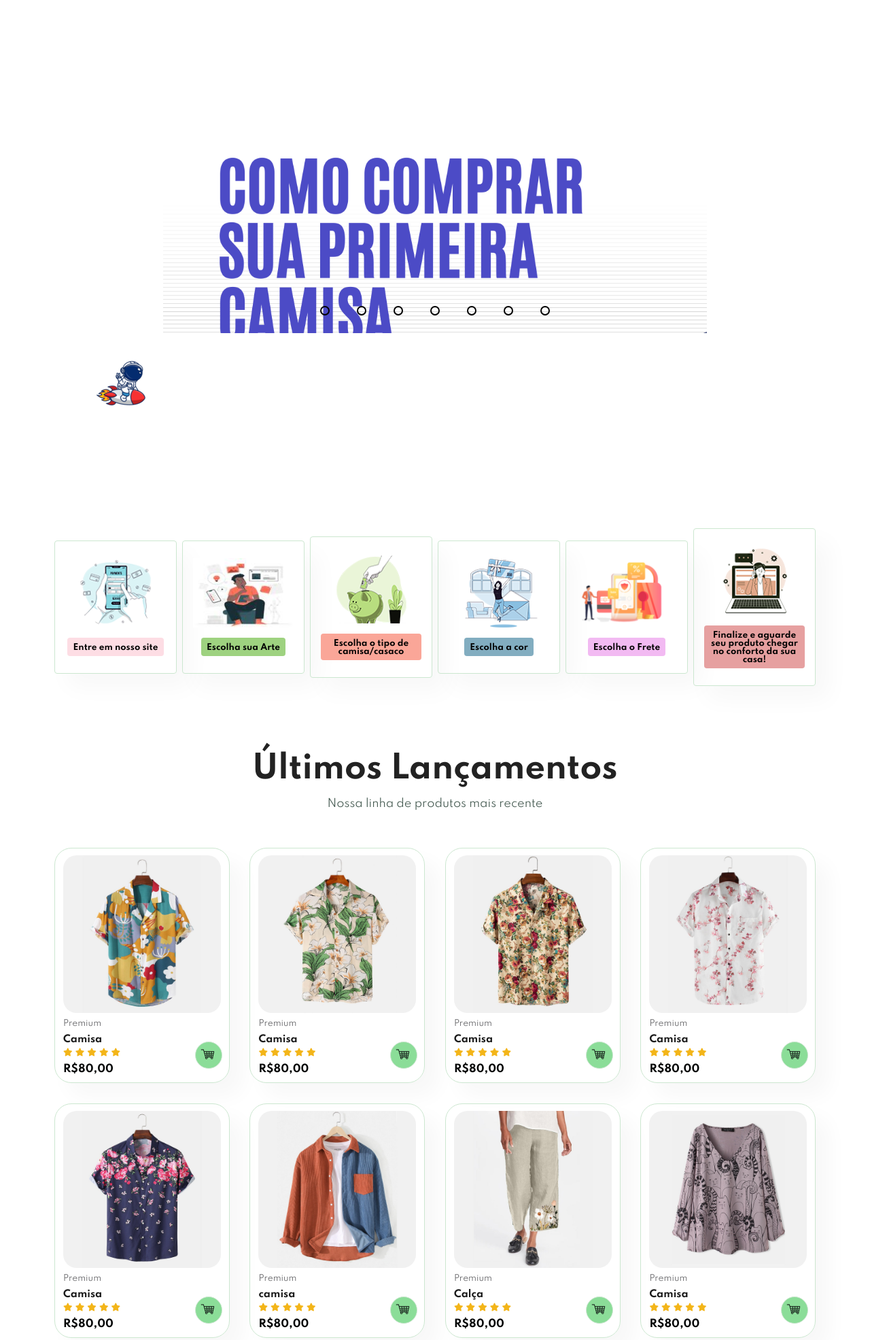
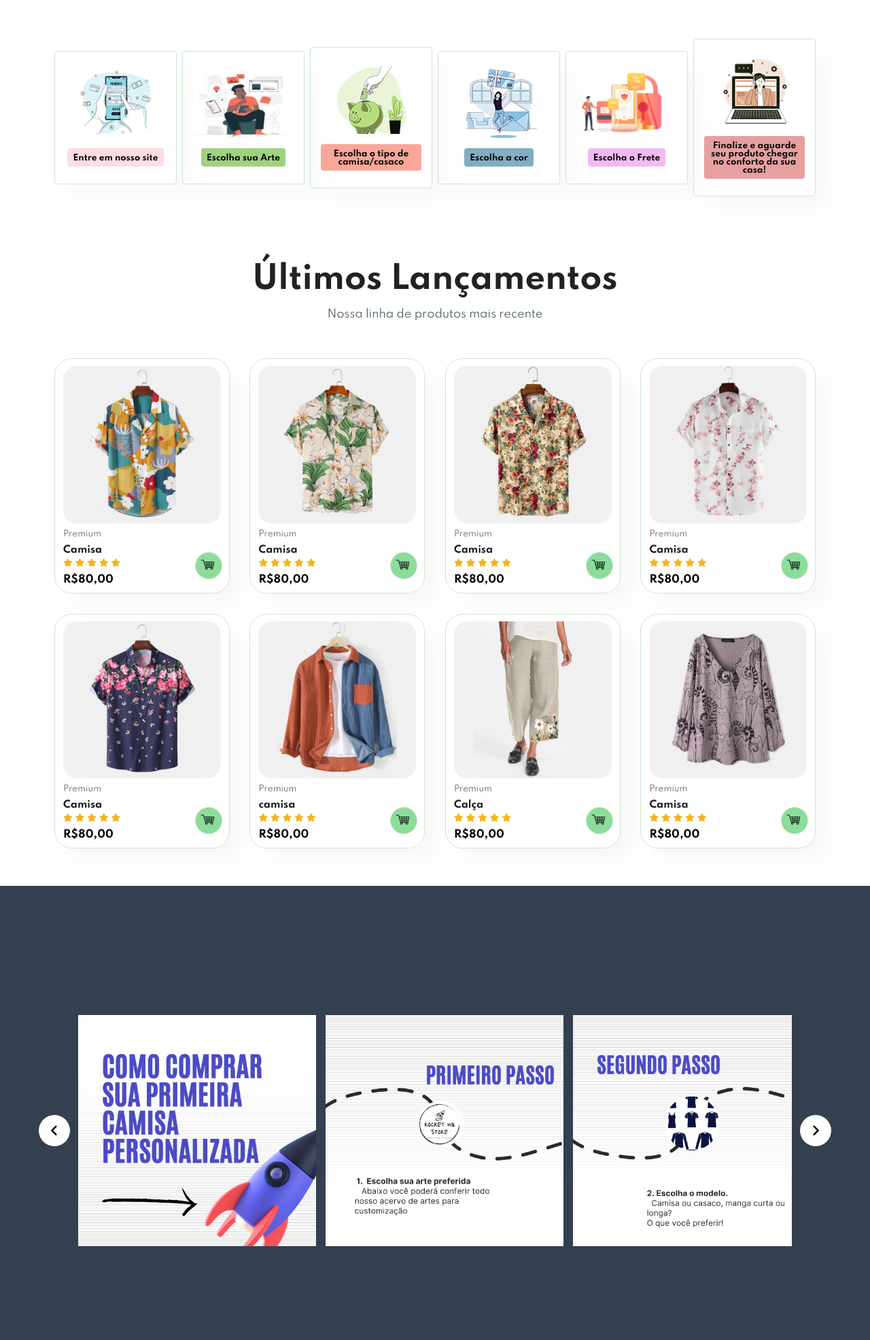
Before and after one commit to RodrigoFreireA/Rocket_Store, a plain HTML site: page index.html in a window 1280 px wide. Shown: the part 93-2064 px from the top of the page at 68% size. Drawn offline with Linux system fonts and the light colour scheme.

Commit message:
Add files via upload

```diff
--- a/index.html
+++ b/index.html
@@ -8,6 +8,7 @@
     <title>Rocket HQ Store</title>
     <script src="https://kit.fontawesome.com/393511a72f.js" crossorigin="anonymous"></script>
     <link rel="stylesheet" href="style.css">
+    <script src="script.js" defer></script>
 </head>
 
 <body>
@@ -28,67 +29,7 @@
         </div>
     </section>
 
-    <section id="hero">
-        <div class="slider">
-            <div class="slides">
-                <!--Radio Buttons-->
-                <input type="radio" name="radio-btn" id="radio1">
-                <input type="radio" name="radio-btn" id="radio2">
-                <input type="radio" name="radio-btn" id="radio3">
-                <input type="radio" name="radio-btn" id="radio4">
-                <input type="radio" name="radio-btn" id="radio5">
-                <input type="radio" name="radio-btn" id="radio6">
-                <input type="radio" name="radio-btn" id="radio7">
-                <!--Fim radio-->
 
-                <!--Slide images -->
-                <div class="slide first">
-                    <img src="img/slide/1.png" alt="imagem 1">
-                </div>
-                <div class="slide">
-                    <img src="img/slide/2.png" alt="imagem 2">
-                </div>
-                <div class="slide">
-                    <img src="img/slide/3.png" alt="imagem 3">
-                </div>
-                <div class="slide">
-                    <img src="img/slide/4.png" alt="imagem 4">
-                </div>
-                <div class="slide">
-                    <img src="img/slide/5.png" alt="imagem 5">
-                </div>
-                <div class="slide">
-                    <img src="img/slide/6.png" alt="imagem 6">
-                </div>
-                <div class="slide">
-                    <img src="img/slide/7.png" alt="imagem 7">
-                </div>
-                <!-- fim slide images -->
-
-                <!-- Navigation auto -->
-                <div class="navigation-auto">
-                    <div class="auto-btn1"></div>
-                    <div class="auto-btn2"></div>
-                    <div class="auto-btn3"></div>
-                    <div class="auto-btn4"></div>
-                    <div class="auto-btn5"></div>
-                    <div class="auto-btn6"></div>
-                    <div class="auto-btn7"></div>
-                </div>
-            </div>
-
-                <div class="manual-navigation">
-                    <label for="radio1" class="manual-btn"></label>
-                    <label for="radio2" class="manual-btn"></label>
-                    <label for="radio3" class="manual-btn"></label>
-                    <label for="radio4" class="manual-btn"></label>
-                    <label for="radio5" class="manual-btn"></label>
-                    <label for="radio6" class="manual-btn"></label>
-                    <label for="radio7" class="manual-btn"></label>
-                </div>
-        </div>
-        <button></button>
-    </section>
 
     <section id="feature" class="section-p1">
         <div class="fe-box">
@@ -270,6 +211,24 @@
         </div>
     </section>
 
+    <section id="hero">
+        <div class="wrapper">
+            <i class="fa-solid fa-angle-left"></i>
+            <div class="carousel">
+                <!--Slide images -->
+                    <img src="img/slide/1.png" alt="imagem 1">
+                    <img src="img/slide/2.png" alt="imagem 2">
+                    <img src="img/slide/3.png" alt="imagem 3">
+                    <img src="img/slide/4.png" alt="imagem 4">
+                    <img src="img/slide/5.png" alt="imagem 5">
+                    <img src="img/slide/6.png" alt="imagem 6">
+                    <img src="img/slide/7.png" alt="imagem 7">
+                <!--fim dos slides-->
+            </div>
+            <i class="fa-solid fa-angle-right"></i>
+        </div>
+    </section>
+
     <section id="banner" class="section-m1">
         <h4> Sem ideias por agora? </h4>
         <h2> Seleção dos últimos modelos criados pelos nossos clientes</h2>
--- a/script.js
+++ b/script.js
@@ -1 +1,7 @@
-// Script for navigation bar
+const carousel = document.querySelector(".carousel");
+
+const dragging = (e) => {
+    console.log(e.pageX);
+}
+
+carousel.addEventListener("mousemove", dragging);
--- a/style.css
+++ b/style.css
@@ -164,6 +164,7 @@ body {
 #hero{
   height: 90vh;
   width: 100%;
+  background: #343f4f;
   background-size: cover;
   background-position: top 25% right 0;
   padding: 0 80px;
@@ -581,53 +582,63 @@ footer .Copyright{
 }
 
 /* configuração slides */
-.slider {
-  margin: 0 auto;
-  width: 800px;
-  height: 400px;
+
+.wrapper{
+  max-width: 1200px;
+  min-height: 40vh;
+  padding: 0 35px;
+  position: relative;
+
+}
+.wrapper .carousel{
+  white-space: nowrap;
+  font-size: 0px;
+  cursor: pointer;
   overflow: hidden;
 }
 
-.slides{
-  width: 400%;
-  height: 400px;
-  display: flex;
+.carousel img{
+  height: 340px;
+  object-fit: cover;
+  width: calc(100%/3);
+  margin-left: 14px;
 }
 
-.slides input{
-  display: none;
+.carousel img:first-child{
+  margin-left: 0px;
 }
 
-.slide{
-  width: 25%;
-  position: relative;
+.wrapper i{
+  top: 50%;
+  background: #fff;
+  height: 46px;
+  width: 46px;
+  position: absolute;
+  text-align: center;
+  line-height: 46px;
+  cursor: pointer;
+  border-radius: 50%;
+  font-size: 1.2rem;
+  transform: translateY(-50%);
 }
 
-.slide img{
-  width: 800px;
-}
-
-.manual-navigation{
-  position: absolute;
-  width: 800px;
-  margin-top: -40px;
-  display: flex;
-  justify-content: center;
-}
-
-.manual-btn{
-  border: 2px solid #000000;
-  padding: 5px;
-  border-radius: 10px;
-  cursor: pointer;
-  transition: 1s;
+.wrapper i:first-child{
+  left: -23px;
 }
 
 
-.manual-btn:not(:last-child){
-  margin-right: 40px;
+.wrapper i:last-child{
+  right: -23px;
 }
 
-.manual-btn:hover{
-  background-color: #000000;
+@media screen and (max-width: 900px) {
+  .carousel img{
+    width: calc(100% / 2);
+  }
 }
+
+@media screen and (max-width: 550px) {
+  .carousel img{
+    width:  100%;
+  }
+}
```
Also changed, not shown: 1 other file.
